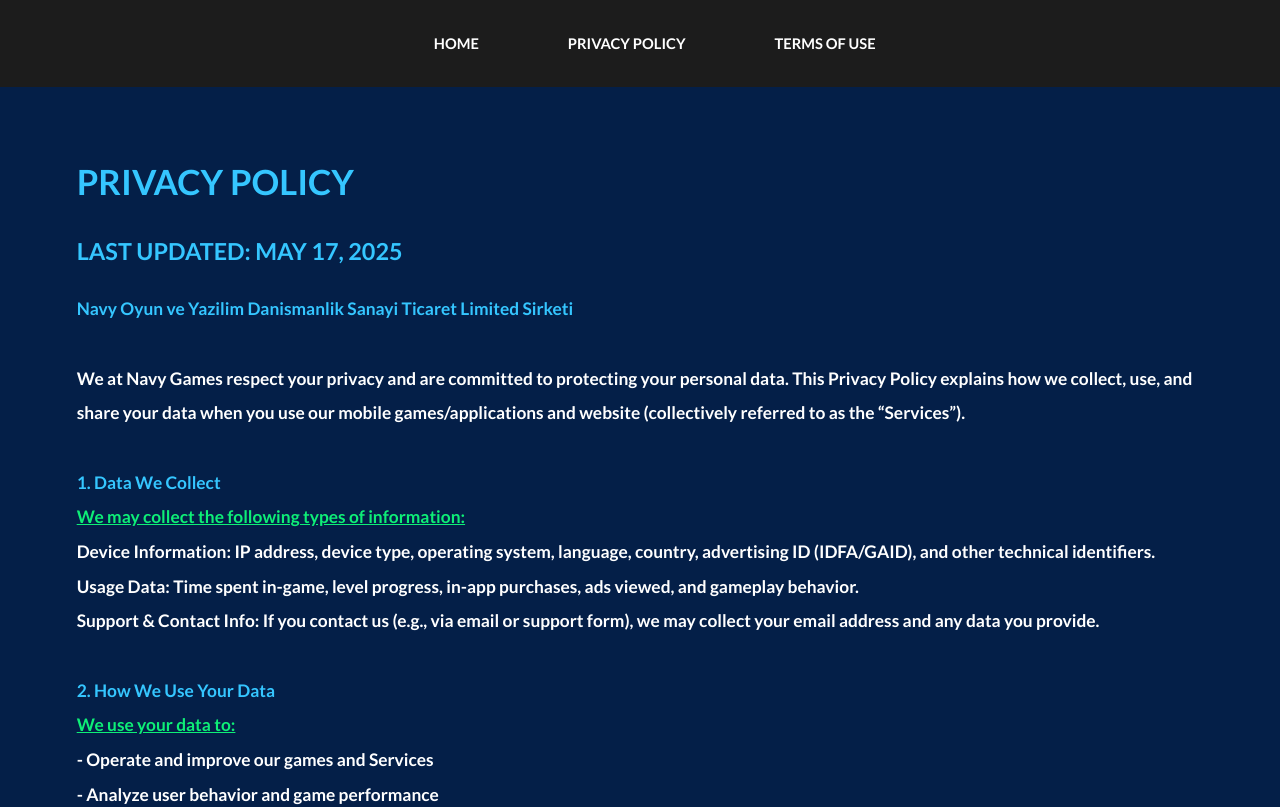
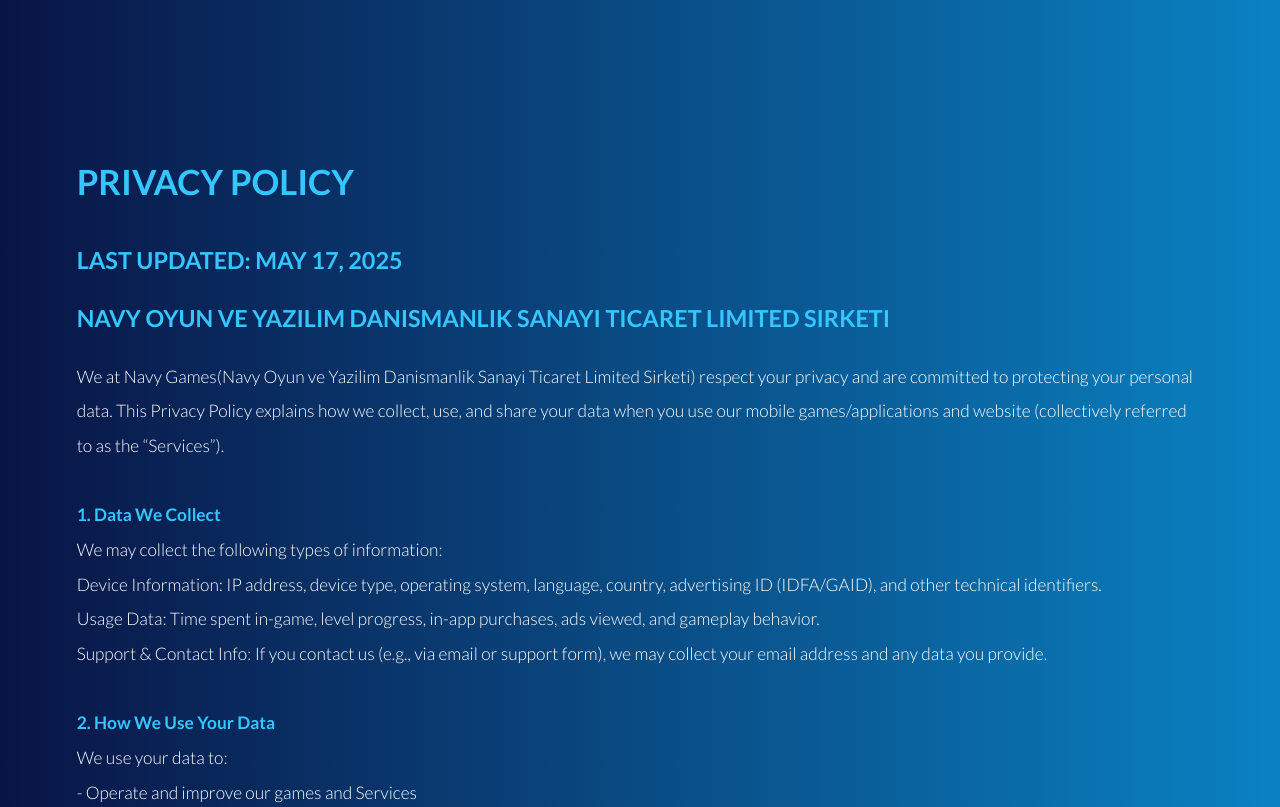
Before and after one commit to BB4125/website, a plain HTML site: page privacypolicy.html in a window 1280 px wide. Shown: the top 807 px of the page. Drawn offline with Linux system fonts and the light colour scheme.

Commit message:
Add files via upload

```diff
--- a/privacypolicy.html
+++ b/privacypolicy.html
@@ -3,26 +3,12 @@
 	Introspect by TEMPLATED
 	templated.co @templatedco
 	Released for free under the Creative Commons Attribution 3.0 license (templated.co/license)
---><html><head><title>Privacy Policy</title><meta charset="utf-8"><meta name="robots" content="index, follow, max-image-preview:large, max-snippet:-1, max-video-preview:-1"><meta name="viewport" content="width=device-width, initial-scale=1, user-scalable=no"><link rel="stylesheet" href="main.css"></head><body>
+--><html><head><title>Privacy Policy</title><meta charset="utf-8"><meta name="robots" content="index, follow, max-image-preview:large, max-snippet:-1, max-video-preview:-1"><meta name="viewport" content="width=device-width, initial-scale=1, user-scalable=no"><link rel="stylesheet" href="/website/main.css"></head><body>
 
     <style>
-        #nav {
-			display: flex;
-			justify-content: center;
-			align-items: center;
-		}
-
-		#nav a {
-			margin: 0 15px; /* Linkler arasında boşluk bırakmak için */
-			text-decoration: none;
-			color: white; /* Linklerin rengini ayarlayın */
-			font-weight: bold;
-		}
-
         body {
-            background-color: #041f48;
+            background-image: linear-gradient(to right, #091445, #0a82c2);
             color: #ffffff;
-            font-weight: bold;
         }
 
         h1 {
@@ -43,9 +29,8 @@
         }
 
         p2 {
-            font-weight: bold;
-            color: rgb(14, 239, 119);
-            text-decoration: underline;
+            color: #ffffff;
+            text-decoration: none;
         }
 
         a {
@@ -63,21 +48,11 @@
         }
     </style>
 
-<!-- Header -->
-<header id="header"><div class="inner">
-        <nav id="nav"><a href="index.html">Home</a>
-            <a href="privacypolicy.html">Privacy Policy</a>
-            <a href="termsofuse.html">Terms Of Use</a>
-        </nav></div>
-</header><a href="#menu" class="navPanelToggle"><span class="fa fa-bars"></span></a>
 <section id="main"><div class="inner">
-    <header class="major special"><h1>Privacy Policy
-    </h1>
+    <h1>Privacy Policy</h1>
     <p><h3>Last Updated: May 17, 2025</h3>
-        <p1>Navy Oyun ve Yazilim Danismanlik Sanayi Ticaret Limited Sirketi</p1>
-        <br>
-        <br>
-        We at Navy Games respect your privacy and are committed to protecting your personal data. This Privacy Policy explains how we collect, use, and share your data when you use our mobile games/applications and website (collectively referred to as the “Services”).
+        <h3>Navy Oyun ve Yazilim Danismanlik Sanayi Ticaret Limited Sirketi</h3>
+        We at Navy Games(Navy Oyun ve Yazilim Danismanlik Sanayi Ticaret Limited Sirketi) respect your privacy and are committed to protecting your personal data. This Privacy Policy explains how we collect, use, and share your data when you use our mobile games/applications and website (collectively referred to as the “Services”).
         <br>
         <br>
         <p1>1. Data We Collect</p1>
```
Also changed, not shown: index.html (+13 -18 lines), termsofuse.html (+5 -27 lines).
